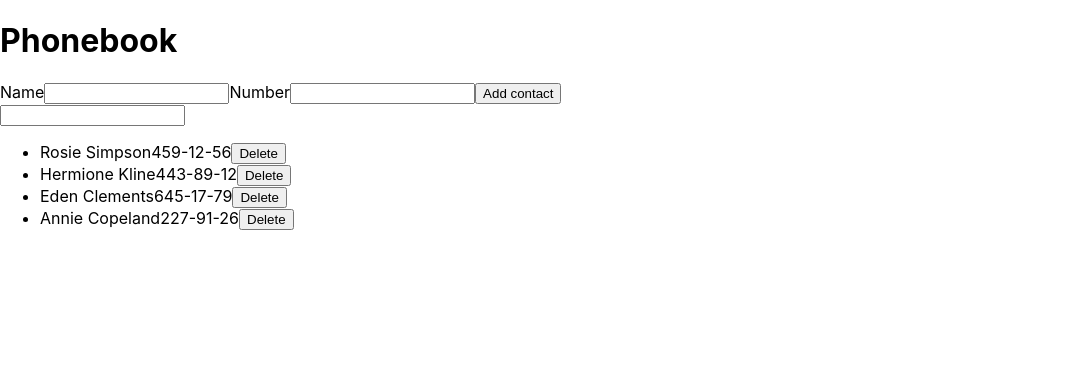
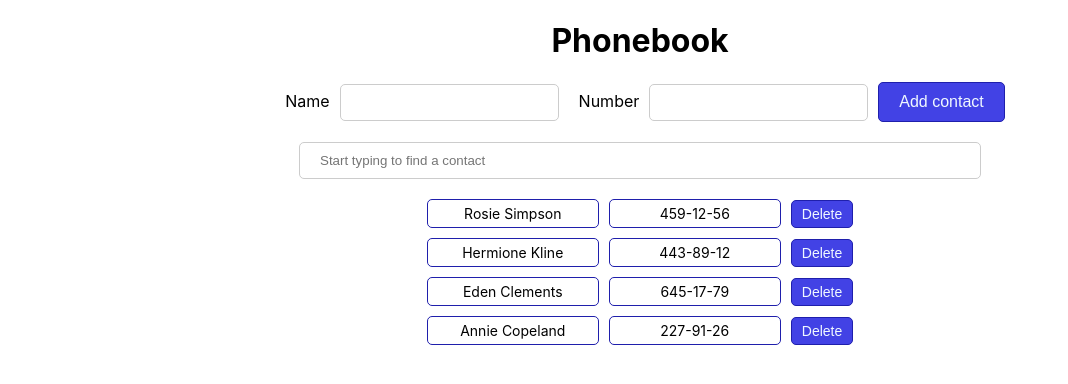
Before and after one commit to AnnaKilchytska/goit-react-hw-02-phonebook, a React (Create React App) app: page / in a window 1280 px wide. Shown: the top 384 px of the page, without its empty margins (0-1068 px from the left). Built offline with nearby package versions, Linux system fonts and the light colour scheme.

Commit message:
add styles

```diff
--- a/src/components/App.jsx
+++ b/src/components/App.jsx
@@ -4,6 +4,7 @@ import React, { Component } from 'react';
 import ContactForm from './ContactForm';
 import ContactList from './ContactList';
 import Filter from './Filter';
+import css from './App.module.css';
 
 class App extends Component {
   state = {
@@ -60,8 +61,8 @@ class App extends Component {
   render() {
     const filteredContacts = this.onFilterContacts();
     return (
-      <div>
-        <h1>Phonebook</h1>
+      <div className={css.AppContainer}>
+        <h1 className={css.AppTitle}>Phonebook</h1>
         <ContactForm onSubmit={this.addContact} />
         <Filter onChange={this.changeFilter} value={this.state.filter} />
         <ContactList
--- /dev/null
+++ b/src/components/App.module.css
@@ -0,0 +1,9 @@
+.AppContainer {
+  width: 800px;
+  margin-right: auto;
+  margin-left: auto;
+}
+
+.AppTitle {
+  text-align: center;
+}
--- a/src/components/ContactForm.jsx
+++ b/src/components/ContactForm.jsx
@@ -1,6 +1,7 @@
 import PropTypes from 'prop-types';
 
 import React, { Component } from 'react';
+import css from './ContactForm.module.css';
 
 class ContactForm extends Component {
   static propTypes = {
@@ -36,10 +37,11 @@ class ContactForm extends Component {
 
   render() {
     return (
-      <form onSubmit={this.handleSubmit}>
-        <label htmlFor="name">
+      <form onSubmit={this.handleSubmit} className={css.ContactForm}>
+        <label htmlFor="name" className={css.inputLabel}>
           Name
           <input
+            className={css.input}
             type="text"
             name="name"
             pattern="^[a-zA-Zа-яА-Я]+(([' -][a-zA-Zа-яА-Я ])?[a-zA-Zа-яА-Я]*)*$"
@@ -49,9 +51,10 @@ class ContactForm extends Component {
             value={this.state.name}
           />
         </label>
-        <label htmlFor="number">
+        <label htmlFor="number" className={css.inputLabel}>
           Number
           <input
+            className={css.input}
             type="tel"
             name="number"
             pattern="\+?\d{1,4}?[-.\s]?\(?\d{1,3}?\)?[-.\s]?\d{1,4}[-.\s]?\d{1,4}[-.\s]?\d{1,9}"
@@ -62,7 +65,9 @@ class ContactForm extends Component {
           />
         </label>
 
-        <button type="submit">Add contact</button>
+        <button type="submit" className={css.formButton}>
+          Add contact
+        </button>
       </form>
     );
   }
--- /dev/null
+++ b/src/components/ContactForm.module.css
@@ -0,0 +1,37 @@
+.ContactForm {
+  text-align: center;
+}
+
+.inputLabel {
+  /* display: block; */
+  margin-right: 10px;
+  margin-left: 10px;
+}
+
+.inputLabel input {
+  margin-left: 10px;
+  padding: 10px 20px;
+  border-radius: 5px;
+  border: 1px solid #ccc;
+  outline: none;
+}
+.inputLabel input:focus {
+  border-color: #1f1fac;
+}
+
+.formButton {
+  padding: 10px 20px;
+  border: 1px solid #1f1fac;
+  border-radius: 5px;
+  background-color: #4242e5;
+  color: aliceblue;
+  cursor: pointer;
+  min-width: 120px;
+  font-size: 16px;
+
+  transition: background-color 0.2s ease-in-out;
+}
+
+.formButton:hover {
+  background-color: #2e2e9a;
+}
--- a/src/components/ContactList.jsx
+++ b/src/components/ContactList.jsx
@@ -1,6 +1,7 @@
 import PropTypes from 'prop-types';
 
 import React, { Component } from 'react';
+import css from './ContactList.module.css';
 
 class ContactList extends Component {
   static propTypes = {
@@ -16,13 +17,18 @@ class ContactList extends Component {
 
   render() {
     return (
-      <ul>
+      <ul className={css.contactList}>
         {this.props.contacts.map(contact => {
           return (
-            <li key={contact.id} id={contact.id}>
-              <span>{contact.name}</span>
-              <span>{contact.number}</span>
+            <li
+              key={contact.id}
+              id={contact.id}
+              className={css.contactListItem}
+            >
+              <span className={css.contactListName}>{contact.name}</span>
+              <span className={css.contactListNumber}>{contact.number}</span>
               <button
+                className={css.deleteButton}
                 type="button"
                 onClick={() => this.props.onDelete(contact.id)}
               >
--- /dev/null
+++ b/src/components/ContactList.module.css
@@ -0,0 +1,40 @@
+.contactList {
+  /* width: 400px; */
+  margin-right: auto;
+  margin-left: auto;
+  text-align: center;
+  text-decoration: none;
+}
+
+.contactListItem:not(:last-child) {
+  margin-bottom: 10px;
+}
+
+.contactListName,
+.contactListNumber {
+  display: inline-block;
+  min-width: 150px;
+  border: 1px solid #1f1fac;
+  border-radius: 5px;
+  padding: 5px 10px;
+  font-size: 14px;
+  margin-right: 10px;
+}
+
+.deleteButton {
+  display: inline-block;
+  padding: 5px 10px;
+  border: 1px solid #1f1fac;
+  border-radius: 5px;
+  background-color: #4242e5;
+  color: aliceblue;
+  cursor: pointer;
+  font-size: 14px;
+
+  transition: background-color 0.2s ease-in-out, border 0.2s ease-in-out;
+}
+
+.deleteButton:hover {
+  background-color: #fa556e;
+  border: 1px solid #fa556e;
+}
--- a/src/components/Filter.jsx
+++ b/src/components/Filter.jsx
@@ -1,6 +1,7 @@
 import PropTypes from 'prop-types';
 
 import React, { Component } from 'react';
+import css from './Filter.module.css';
 
 class Filter extends Component {
   static propTypes = {
@@ -10,11 +11,12 @@ class Filter extends Component {
 
   render() {
     return (
-      <div>
+      <div className={css.filterContainer}>
         <input
           type="text"
           onChange={this.props.onChange}
           value={this.props.value}
+          placeholder="Start typing to find a contact"
         />
       </div>
     );
--- /dev/null
+++ b/src/components/Filter.module.css
@@ -0,0 +1,17 @@
+.filterContainer {
+  text-align: center;
+  margin-top: 20px;
+  margin-bottom: 20px;
+}
+
+.filterContainer input {
+  width: 80%;
+  padding: 10px 20px;
+  border-radius: 5px;
+  border: 1px solid #ccc;
+  outline: none;
+}
+
+.filterContainer input:focus {
+  border: 1px solid #1f1fac;
+}
--- a/src/index.css
+++ b/src/index.css
@@ -13,3 +13,11 @@ code {
   font-family: source-code-pro, Menlo, Monaco, Consolas, 'Courier New',
     monospace;
 }
+
+ul,
+li {
+  margin: 0;
+  padding: 0;
+  text-decoration: none;
+  list-style: none;
+}
```
